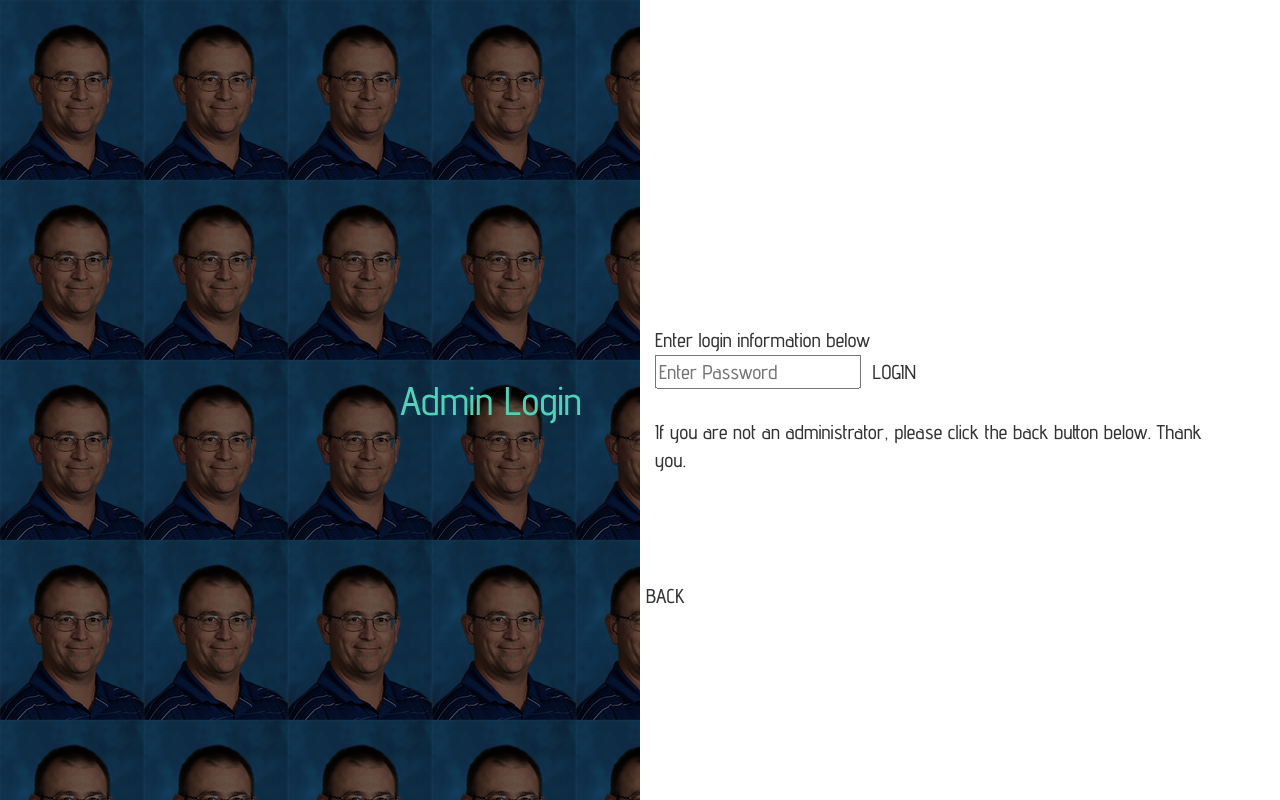
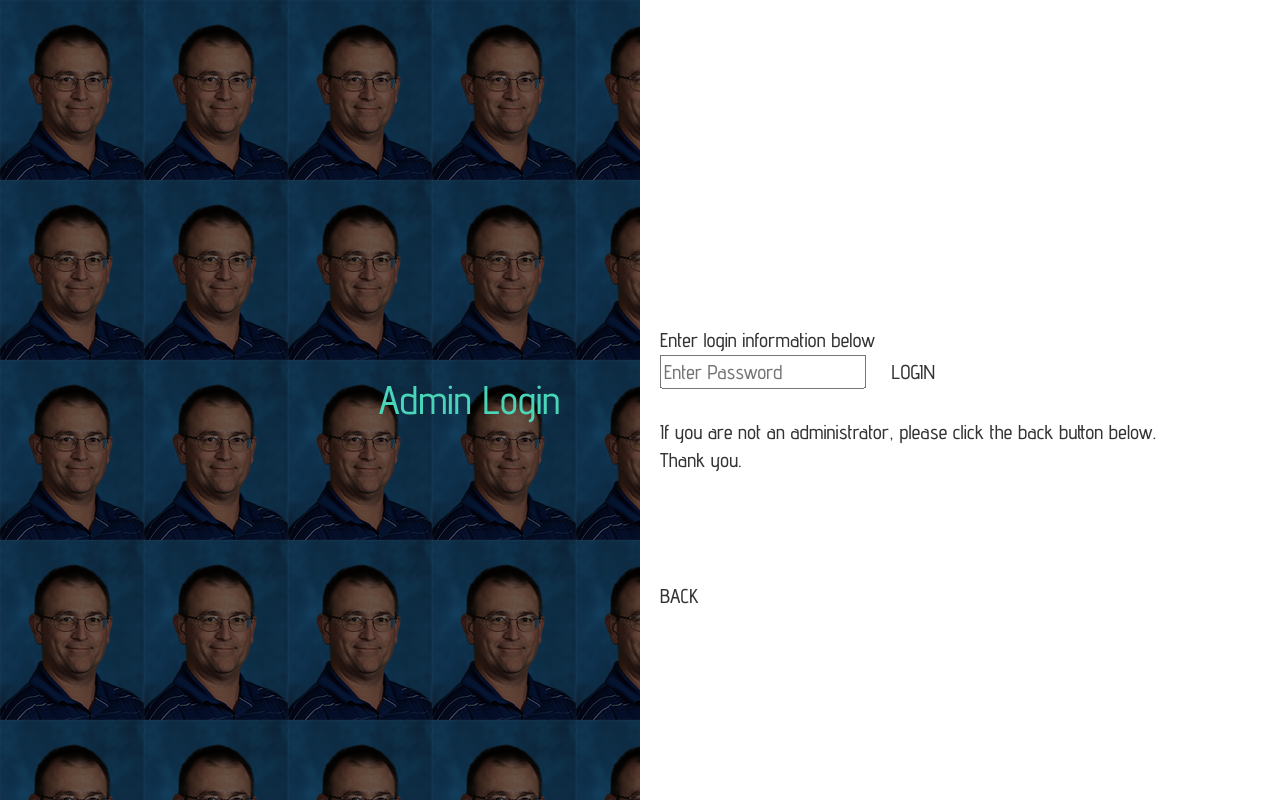
Before and after one commit to SomeStooges/MathRelay4, a PHP site: page /admin_login.php in a window 1280 px wide. Run offline with PHP 8.4, Linux system fonts and the light colour scheme; data that the repository does not hold is empty; some libraries are stand-ins or nearby versions.

Commit message:
changes button animations for non-mechanical pages; homogenizes non-mecahnical page format

```diff
--- a/control_panel.php
+++ b/control_panel.php
@@ -56,7 +56,7 @@
 						<button class="toolbarButton" id="teamLog"><i class="ion-ios-pulse-strong"></i><br>Activity</button>
 						<button class="toolbarButton" id="statistics"><i class="ion-stats-bars"></i><br>Statistics</button>
 						<button class="toolbarButton" id="settings"><i class="ion-gear-a"></i><br>Settings</button>
-						<button class="toolbarButton" id="printTeamData"><i class="ion-printer"></i><br>Print Team Data</button>
+						<button class="toolbarButton" id="printTeamData"><i class="ion-printer"></i><br>Print Login Data</button>
 					</div>
 				</div>
 
--- a/styles/styles_admin_login_4.css
+++ b/styles/styles_admin_login_4.css
@@ -45,7 +45,7 @@
   float:left;
   margin-left:50%;
   height:inherit;
-  padding:15px;
+  padding:20px;
   font-size: 20px;
   text-align: left;
 }
@@ -56,20 +56,24 @@
   text-align: right;
   transform: translateY(-50%);
   color: #49D6B8;
-  padding: 5%;
+  padding: 80px;
 }
 .userLoginButton{
-  height: 40%;
-  border:none;
-  border-radius: 10px;
-  background-color: rgba(0,0,0,0);
-  transition: background-color 0.4s ease;
-  text-align: left;
+  text-decoration: none;
+  border: none;
+  background-color: white;
+  display: inline-block;
+  border-bottom: 0px solid transparent;
+  width: auto;
+  transition: 0.3s ease;
+  height: 25px;
   font-family: 'Advent Pro', sans-serif;
   font-size: 20px;
+  padding:0;
+  margin-left: 20px;
 }
 .userLoginButton:hover{
-  background-color: #49D6B8;
+  border-bottom: 3px solid #49D6B8;
 }
 .navButtons{
   position: absolute;
```
Also changed, not shown: styles/styles_finish_page_4.css (+12 -9 lines), styles/styles_index_4.css (+12 -9 lines), styles/styles_user_login_4.css (+13 -10 lines).
